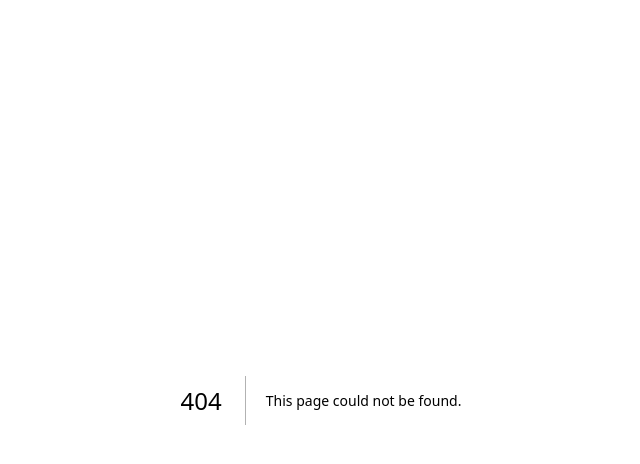
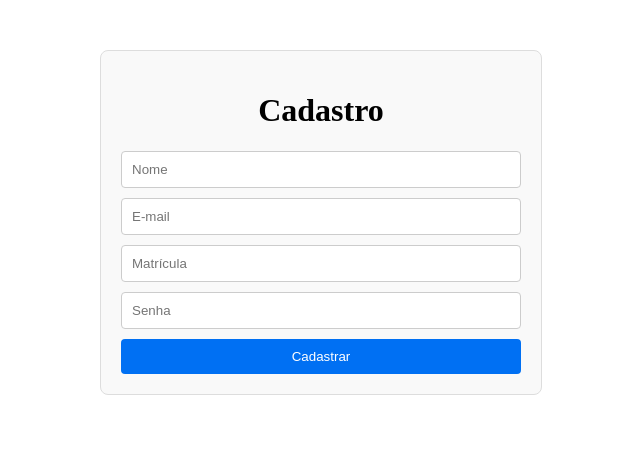
Before and after one commit to jpcc99/projeto-eng-software, a Next.js app in the folder estoque_ai/: page /cadastro in a window 1280 px wide. Before the commit this address had no page. Shown: the top 464 px of the page, without its empty margins (319-959 px from the left). Built offline with nearby package versions, Linux system fonts and the light colour scheme.

Commit message:
cadastro, login, usuario e material ( nao feito ainda)

```diff
--- /dev/null
+++ b/estoque_ai/src/app/cadastro/cadastro.module.css
@@ -0,0 +1,33 @@
+.container {
+  max-width: 400px;
+  margin: 50px auto;
+  padding: 20px;
+  border: 1px solid #ddd;
+  border-radius: 8px;
+  background-color: #f9f9f9;
+}
+
+.form {
+  display: flex;
+  flex-direction: column;
+  gap: 10px;
+}
+
+.input {
+  padding: 10px;
+  border-radius: 4px;
+  border: 1px solid #ccc;
+}
+
+.button {
+  padding: 10px;
+  background-color: #0070f3;
+  color: white;
+  border: none;
+  border-radius: 4px;
+  cursor: pointer;
+}
+
+.title {
+  text-align: center;
+}
--- /dev/null
+++ b/estoque_ai/src/app/cadastro/page.js
@@ -0,0 +1,81 @@
+"use client";
+import { useState } from "react";
+import styles from "./cadastro.module.css";
+
+export default function CadastroPage() {
+    const [formData, setFormData] = useState({
+        nome: "",
+        email: "",
+        matricula: "",
+        senha: "",
+    });
+    const handleChange = (e) => {
+        const {name, value} = e.target;
+        setFormData((prev) => ({
+            ...prev,
+            [name]: value,
+        }));
+    };
+    const handleSubmit = (e) => {
+        e.preventDefault();
+        console.log("Dados cadastrados:", formData)
+        alert("Cadastro realizado com sucesso!")
+
+        //limpa o form
+        setFormData({
+            nome: "",
+            email: "",
+            matricula: "",
+            senha: "",
+        });
+    };
+  return (
+    <div className={styles.container}>
+      <h1 className={styles.title}>Cadastro</h1>
+      <form onSubmit={handleSubmit} className={styles.form}>
+        <input
+            type = "text"
+            name = "nome"
+            placeholder="Nome"
+            value = {formData.nome}
+            onChange = {handleChange}
+            required
+            className={styles.input}
+        />
+        <input
+            type = "email"
+            name = "email"
+            placeholder="E-mail"
+            value={formData.email}
+            onChange = {handleChange}
+            required
+            className={styles.input}
+        />
+        <input
+            type="text"
+            name = "matricula"
+            placeholder="Matrícula"
+            value={formData.matricula}
+            onChange={handleChange}
+            required
+            className={styles.input}
+
+        />
+        <input
+            type="password"
+            name = "senha"
+            placeholder="Senha"
+            value={formData.senha}
+            onChange = {handleChange}
+            required
+            className={styles.input}
+        />
+
+        <button type="submit" className={styles.button}>
+            Cadastrar
+        </button>
+
+      </form>
+    </div>
+  );
+}
--- /dev/null
+++ b/estoque_ai/src/app/login/login.module.css
@@ -0,0 +1,33 @@
+.container {
+  max-width: 400px;
+  margin: 50px auto;
+  padding: 20px;
+  border: 1px solid #ddd;
+  border-radius: 8px;
+  background-color: #f9f9f9;
+}
+
+.form {
+  display: flex;
+  flex-direction: column;
+  gap: 10px;
+}
+
+.input {
+  padding: 10px;
+  border-radius: 4px;
+  border: 1px solid #ccc;
+}
+
+.button {
+  padding: 10px;
+  background-color: #0070f3;
+  color: white;
+  border: none;
+  border-radius: 4px;
+  cursor: pointer;
+}
+
+.title {
+  text-align: center;
+}
--- /dev/null
+++ b/estoque_ai/src/app/usuario/usuario.module.css
@@ -0,0 +1,24 @@
+.container {
+  max-width: 600px;
+  margin: 50px auto;
+  padding: 20px;
+  border: 1px solid #ddd;
+  border-radius: 8px;
+  background-color: #f9f9f9;
+  text-align: center;
+}
+
+.title {
+  margin-bottom: 20px;
+}
+
+.button {
+  padding: 10px 20px;
+  background-color: #0070f3;
+  color: white;
+  border: none;
+  border-radius: 4px;
+  cursor: pointer;
+  text-decoration: none;
+  font-weight: bold;
+}
```
Also changed, not shown: estoque_ai/src/app/login/page.js (added, +66 -0 lines), estoque_ai/src/app/usuario/page.js (added, +23 -0 lines), estoque_ai/src/app/materiais/materiais.module.css (added), estoque_ai/src/app/materiais/page.js (added), 1 other file (tests, documents, lock files or other folders).
